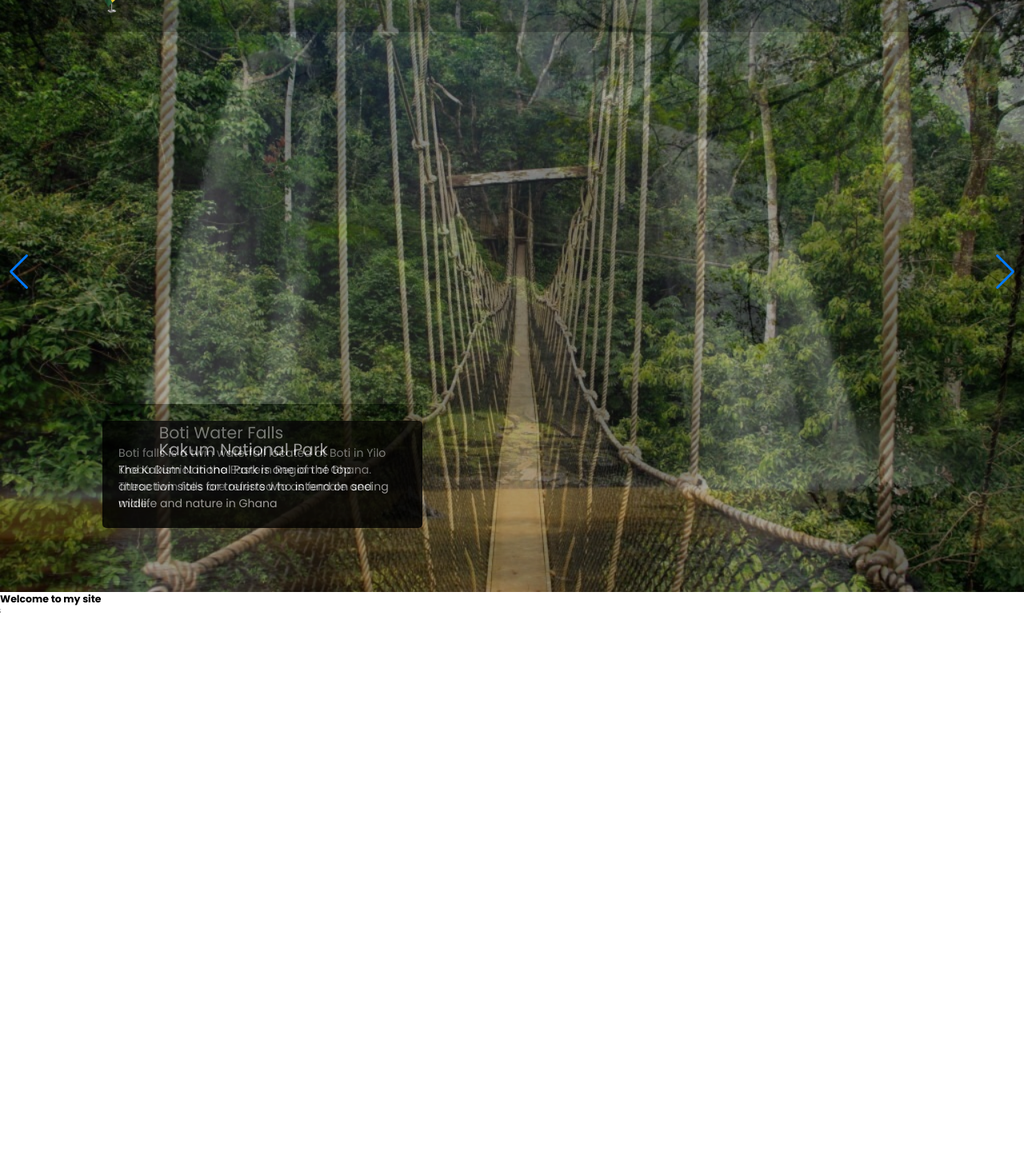
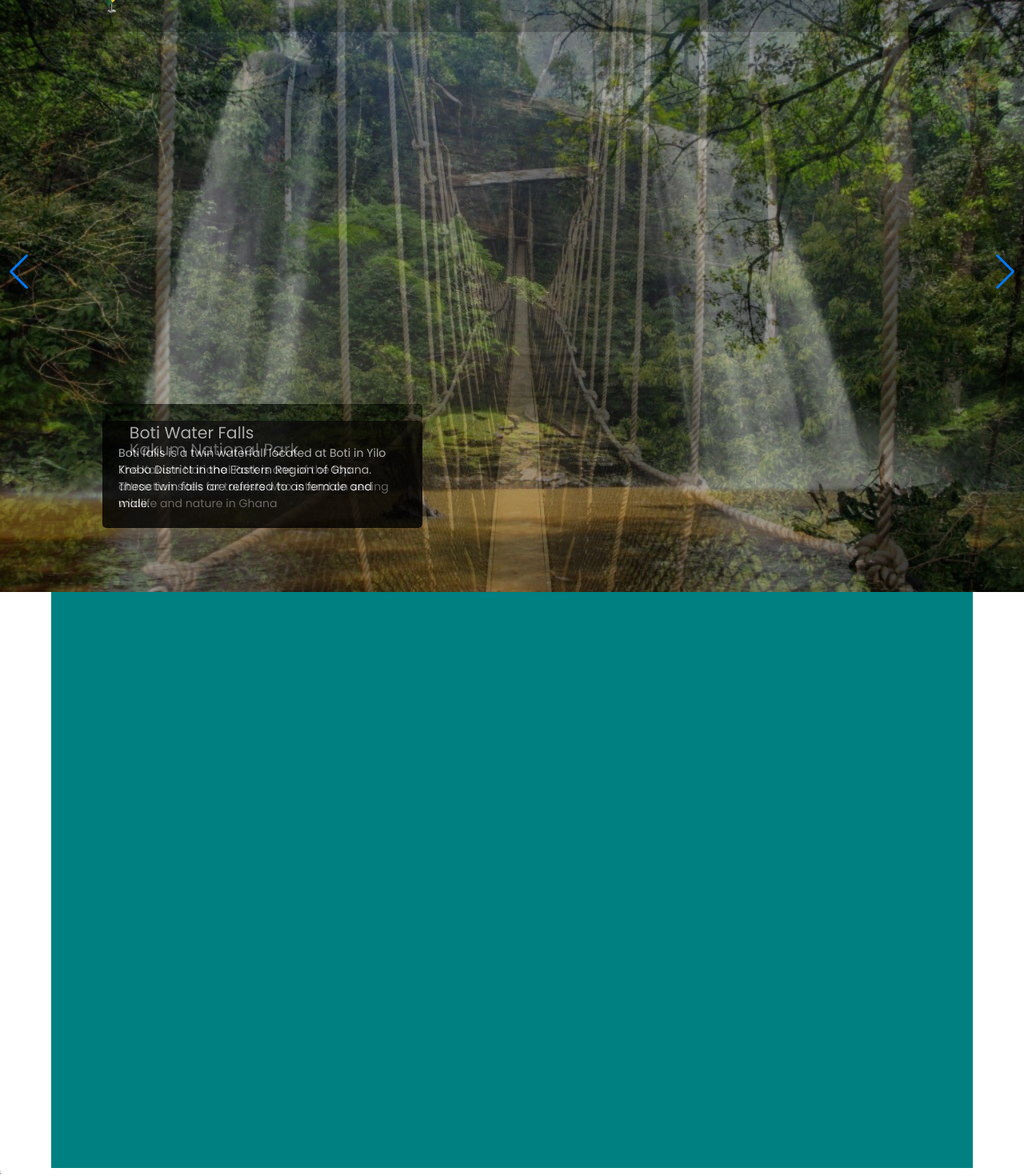
Before and after one commit to PrinceNarteh/tourism, a Next.js app: page / in a window 1280 px wide. Shown: the part 60-1530 px from the top of the page at 80% size. Before the commit the page ends 828 px from the top, so only its background shows below. Built offline with nearby package versions, Linux system fonts and the light colour scheme.

Commit message:
adds discovery section

```diff
--- /dev/null
+++ b/components/website/Container.tsx
@@ -0,0 +1,7 @@
+import styled from "styled-components";
+
+export const Container = styled.div`
+  width: 90%;
+  margin: 0 auto;
+  background-color: teal;
+`;
--- /dev/null
+++ b/components/website/discover/Discover.tsx
@@ -0,0 +1,36 @@
+import Image from "next/image";
+import React from "react";
+import styled from "styled-components";
+import { Container } from "../Container";
+
+export const Discover = () => {
+  return (
+    <Container>
+      <DiscoverStyle>
+        <div>
+          <Image
+            src="/images/kakum.jpg"
+            height="360"
+            width="250"
+            layout="fill"
+          />
+        </div>
+        <div></div>
+        <div></div>
+        <div></div>
+        <div></div>
+      </DiscoverStyle>
+    </Container>
+  );
+};
+
+const DiscoverStyle = styled.div`
+  display: grid;
+  grid-template-columns: repeat(auto-fill, minmax(250px, 1fr));
+  grid-auto-rows: 360px;
+
+  div {
+    /* background-color: crimson; */
+    margin: 2rem;
+  }
+`;
--- a/pages/index.tsx
+++ b/pages/index.tsx
@@ -2,6 +2,7 @@ import { Navbar } from "components/website/navbar/Navbar";
 import { Carousel } from "components/website/carousel/Carousel";
 import type { NextPage } from "next";
 import Head from "next/head";
+import { Discover } from "components/website/discover/Discover";
 
 const Home: NextPage = () => {
   return (
@@ -15,7 +16,7 @@ const Home: NextPage = () => {
       <main>
         <Navbar />
         <Carousel />
-        <h1>Welcome to my site</h1>
+        <Discover />
       </main>
     </div>
   );
```
